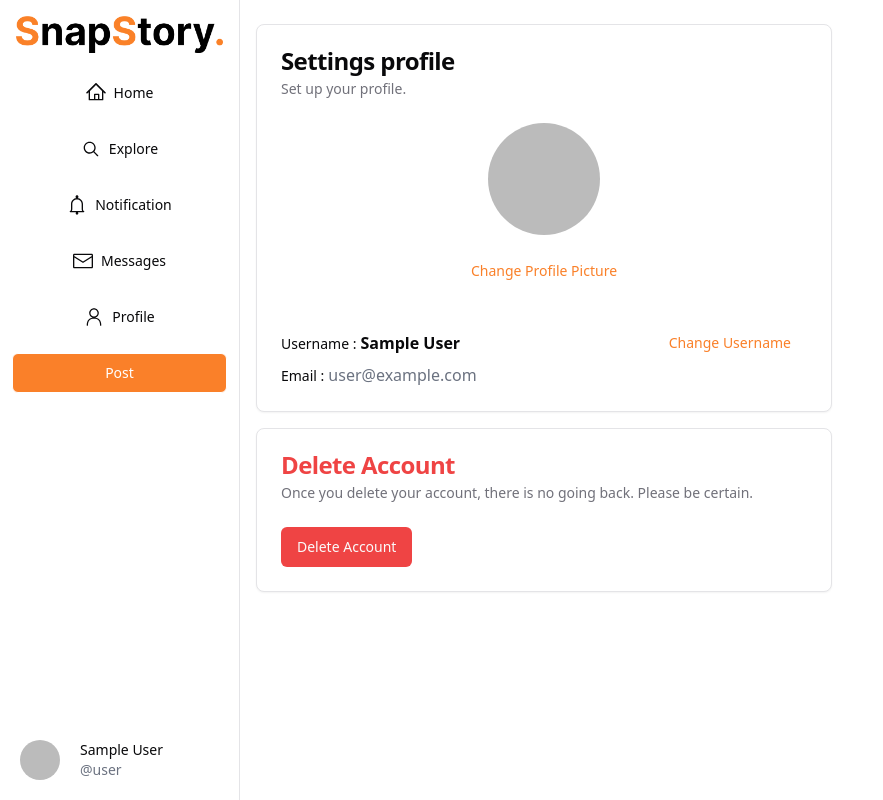
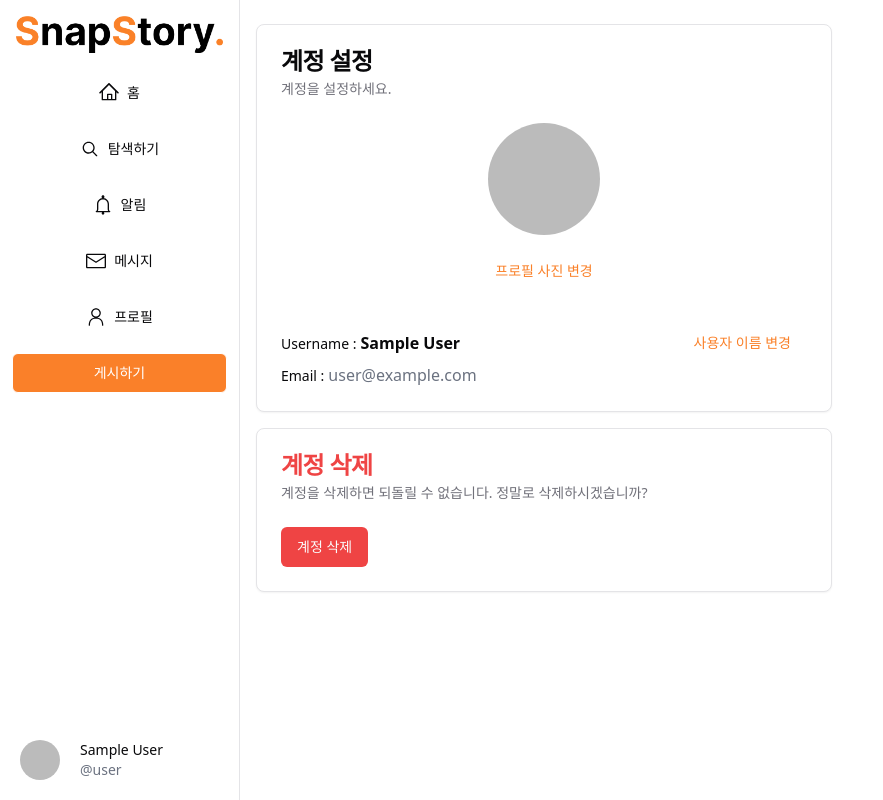
Before and after one commit to hyeonpearl/snap-story, a React (Vite) app: page /settings in a window 1280 px wide. Shown: the whole page, without its empty margins (0-883 px from the left). Built offline with nearby package versions, Linux system fonts and the light colour scheme; no server answers; the database is empty; sample sign-in values are in the browser's storage.

Commit message:
fix: 영어 => 한글 문구로 변경
* 영어 => 한글 문구로 변경

```diff
--- a/src/components/layout/NavigationBar.tsx
+++ b/src/components/layout/NavigationBar.tsx
@@ -65,35 +65,34 @@ export function NavigationBar() {
       </div>
       <Button variant='ghost' asChild>
         <Link to='/home'>
-          <HomeIcon className='mr-2 w-5 h-5' />
-          Home
+          <HomeIcon className='mr-2 w-5 h-5' />홈
         </Link>
       </Button>
       <Button variant='ghost'>
         <MagnifyingGlassIcon className='mr-2 w-5 h-5' />
-        Explore
+        탐색하기
       </Button>
       <Button variant='ghost'>
         <BellIcon className='mr-2 w-5 h-5' />
-        Notification
+        알림
       </Button>
       <Button variant='ghost'>
         <EnvelopeClosedIcon className='mr-2 w-5 h-5' />
-        Messages
+        메시지
       </Button>
       <Button variant='ghost' asChild>
         <Link to='/profile'>
           <PersonIcon className='mr-2 w-5 h-5' />
-          Profile
+          프로필
         </Link>
       </Button>
       <Dialog open={open} onOpenChange={setOpen}>
         <DialogTrigger asChild>
-          <Button>Post</Button>
+          <Button>게시하기</Button>
         </DialogTrigger>
         <DialogContent className='sm:max-w-[425px]'>
           <DialogHeader>
-            <DialogTitle>Post</DialogTitle>
+            <DialogTitle>게시하기</DialogTitle>
           </DialogHeader>
           <div className='flex items-center mt-4'>
             <Avatar>
@@ -169,7 +168,7 @@ export function NavigationBar() {
                   type='submit'
                   onClick={postSnapForm.handleSubmit(onPost)}
                 >
-                  Post
+                  게시하기
                 </Button>
               </div>
             </form>
@@ -195,26 +194,26 @@ export function NavigationBar() {
         </PopoverTrigger>
         <PopoverContent className='max-w-60'>
           <Button variant='outline' className='w-full mb-1' asChild>
-            <Link to='/settings'>Settings</Link>
+            <Link to='/settings'>설정</Link>
           </Button>
           <AlertDialog>
             <AlertDialogTrigger asChild className='w-full'>
               <Button variant='destructive' className='w-full'>
-                Sign Out
+                로그아웃
               </Button>
             </AlertDialogTrigger>
             <AlertDialogContent>
               <AlertDialogHeader>
-                <AlertDialogTitle>Sign Out</AlertDialogTitle>
+                <AlertDialogTitle>로그아웃</AlertDialogTitle>
                 <AlertDialogDescription>
-                  Are you sure you want to sign out?
+                  정말로 로그아웃하시겠습니까?
                 </AlertDialogDescription>
               </AlertDialogHeader>
               <AlertDialogFooter>
-                <AlertDialogCancel>Cancel</AlertDialogCancel>
+                <AlertDialogCancel>취소</AlertDialogCancel>
                 <Button variant='destructive' asChild>
                   <AlertDialogAction onClick={handleSignOut}>
-                    Sign Out
+                    로그아웃
                   </AlertDialogAction>
                 </Button>
               </AlertDialogFooter>
--- a/src/components/layout/Snap.tsx
+++ b/src/components/layout/Snap.tsx
@@ -94,20 +94,20 @@ export function Snap({
                         <DialogTrigger asChild>
                           <DropdownMenuItem>
                             <Pencil1Icon className='mr-2 h-4 w-4' />
-                            <span>Edit Snap</span>
+                            <span>게시글 수정</span>
                           </DropdownMenuItem>
                         </DialogTrigger>
                         <AlertDialogTrigger asChild>
                           <DropdownMenuItem>
                             <TrashIcon className='mr-2 h-4 w-4' />
-                            <span>Delete Snap</span>
+                            <span>게시글 삭제</span>
                           </DropdownMenuItem>
                         </AlertDialogTrigger>
                       </DropdownMenuContent>
                     </DropdownMenu>
                     <DialogContent className='sm:max-w-[425px]'>
                       <DialogHeader>
-                        <DialogTitle>Edit</DialogTitle>
+                        <DialogTitle>게시글 수정</DialogTitle>
                       </DialogHeader>
                       <div className='flex items-center mt-4'>
                         <Avatar>
@@ -194,7 +194,7 @@ export function Snap({
                                 onEdit(id, data)
                               )}
                             >
-                              Edit
+                              수정하기
                             </Button>
                           </div>
                         </form>
@@ -207,12 +207,12 @@ export function Snap({
                         </AlertDialogTitle>
                       </AlertDialogHeader>
                       <AlertDialogFooter>
-                        <AlertDialogCancel>Cancel</AlertDialogCancel>
+                        <AlertDialogCancel>취소</AlertDialogCancel>
                         <Button variant='destructive' asChild>
                           <AlertDialogAction
                             onClick={() => deleteSnap(id, userId, photo)}
                           >
-                            Delete
+                            삭제하기
                           </AlertDialogAction>
                         </Button>
                       </AlertDialogFooter>
--- a/src/pages/Profile.tsx
+++ b/src/pages/Profile.tsx
@@ -32,11 +32,11 @@ export default function Profile() {
                     <span className='text-gray-500'>@{USER_EMAIL}</span>
                   </div>
                   <Button asChild>
-                    <Link to={'/settings'}>Settings</Link>
+                    <Link to={'/settings'}>설정</Link>
                   </Button>
                 </div>
                 <div className='mt-4'>
-                  <strong>{snaps.length}</strong> Snaps
+                  게시글 <strong>{snaps.length}</strong>
                 </div>
               </section>
             </div>
--- a/src/pages/Setting.tsx
+++ b/src/pages/Setting.tsx
@@ -63,8 +63,8 @@ export default function Setting() {
     <main className='ml-64 py-6 max-w-xl grid grid-cols-1 gap-4'>
       <Card>
         <CardHeader>
-          <CardTitle>Settings profile</CardTitle>
-          <CardDescription>Set up your profile.</CardDescription>
+          <CardTitle>계정 설정</CardTitle>
+          <CardDescription>계정을 설정하세요.</CardDescription>
         </CardHeader>
         <CardContent>
           <section>
@@ -80,7 +80,7 @@ export default function Setting() {
                 </DialogTrigger>
                 <DialogTrigger asChild>
                   <Button variant='link' className='mt-4'>
-                    Change Profile Picture
+                    프로필 사진 변경
                   </Button>
                 </DialogTrigger>
               </div>
@@ -115,10 +115,10 @@ export default function Setting() {
                 <Button
                   onClick={profilePictureForm.handleSubmit(onChangePicture)}
                 >
-                  Change Profile Picture
+                  사진 변경하기
                 </Button>
                 <DialogClose asChild>
-                  <Button variant='outline'>Close</Button>
+                  <Button variant='outline'>취소</Button>
                 </DialogClose>
               </DialogContentNoneX>
             </Dialog>
@@ -130,12 +130,12 @@ export default function Setting() {
                 </div>
                 <Dialog open={nameOpen} onOpenChange={setNameOpen}>
                   <DialogTrigger asChild>
-                    <Button variant='link'>Change Username</Button>
+                    <Button variant='link'>사용자 이름 변경</Button>
                   </DialogTrigger>
                   <DialogContent>
-                    <DialogTitle>Change Username</DialogTitle>
+                    <DialogTitle>사용자 이름 변경</DialogTitle>
                     <DialogDescription>
-                      Enter the username you want.
+                      사용자 이름을 변경합니다.
                     </DialogDescription>
                     <FormProvider {...profileNameForm}>
                       <form
@@ -160,7 +160,7 @@ export default function Setting() {
                         type='submit'
                         onClick={profileNameForm.handleSubmit(onChangeName)}
                       >
-                        Save
+                        이름 변경하기
                       </Button>
                     </DialogFooter>
                   </DialogContent>
@@ -176,33 +176,31 @@ export default function Setting() {
       </Card>
       <Card>
         <CardHeader>
-          <CardTitle className='text-red-500'>Delete Account</CardTitle>
+          <CardTitle className='text-red-500'>계정 삭제</CardTitle>
           <CardDescription>
-            Once you delete your account, there is no going back. Please be
-            certain.
+            계정을 삭제하면 되돌릴 수 없습니다. 정말로 삭제하시겠습니까?
           </CardDescription>
         </CardHeader>
         <CardContent>
           <section>
             <AlertDialog>
               <AlertDialogTrigger asChild>
-                <Button variant='destructive'>Delete Account</Button>
+                <Button variant='destructive'>계정 삭제</Button>
               </AlertDialogTrigger>
               <AlertDialogContent>
                 <AlertDialogHeader>
                   <AlertDialogTitle className='text-red-500'>
-                    Delete Account
+                    계정 삭제
                   </AlertDialogTitle>
                   <AlertDialogDescription>
-                    There is no going back. Are you sure you want to delete your
-                    account?
+                    계정을 삭제하면 되돌릴 수 없습니다. 정말로 삭제하시겠습니까?
                   </AlertDialogDescription>
                 </AlertDialogHeader>
                 <AlertDialogFooter>
-                  <AlertDialogCancel>Cancel</AlertDialogCancel>
+                  <AlertDialogCancel>취소</AlertDialogCancel>
                   <Button variant='destructive' asChild>
                     <AlertDialogAction onClick={onDeleteAccount}>
-                      Delete
+                      계정 삭제하기
                     </AlertDialogAction>
                   </Button>
                 </AlertDialogFooter>
```
Also changed, not shown: src/pages/Auth.tsx (+10 -8 lines).
